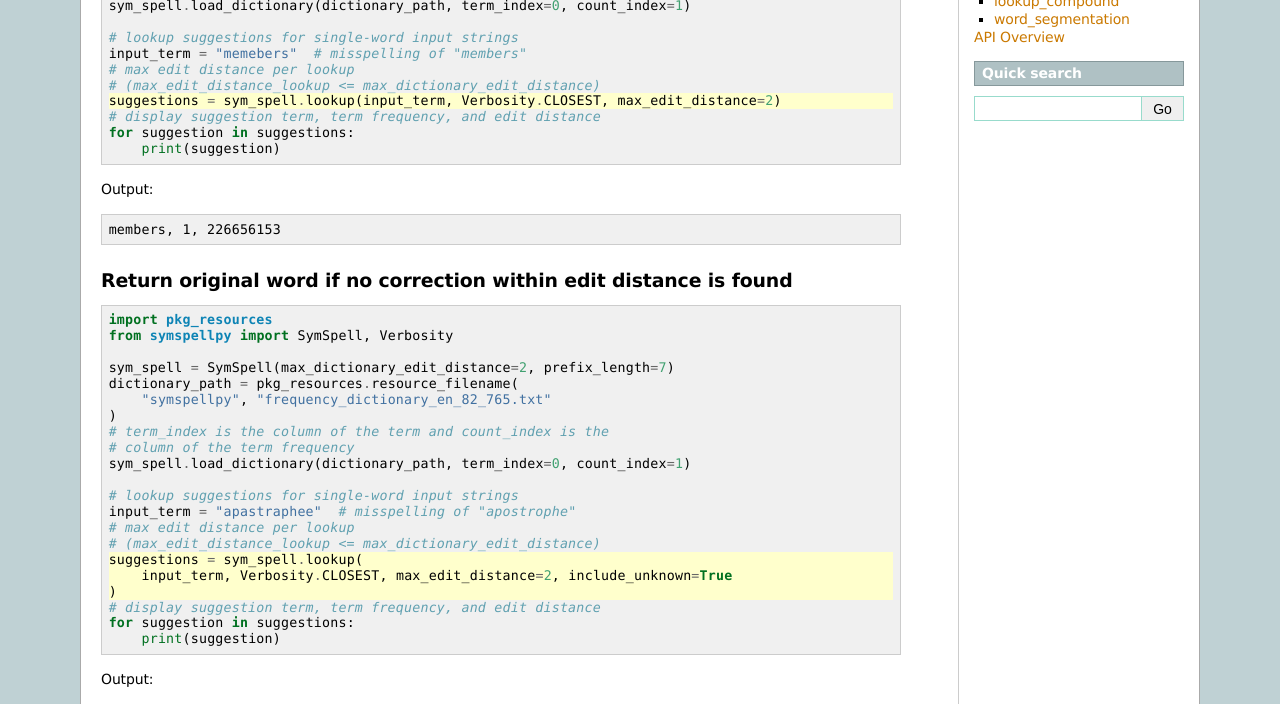
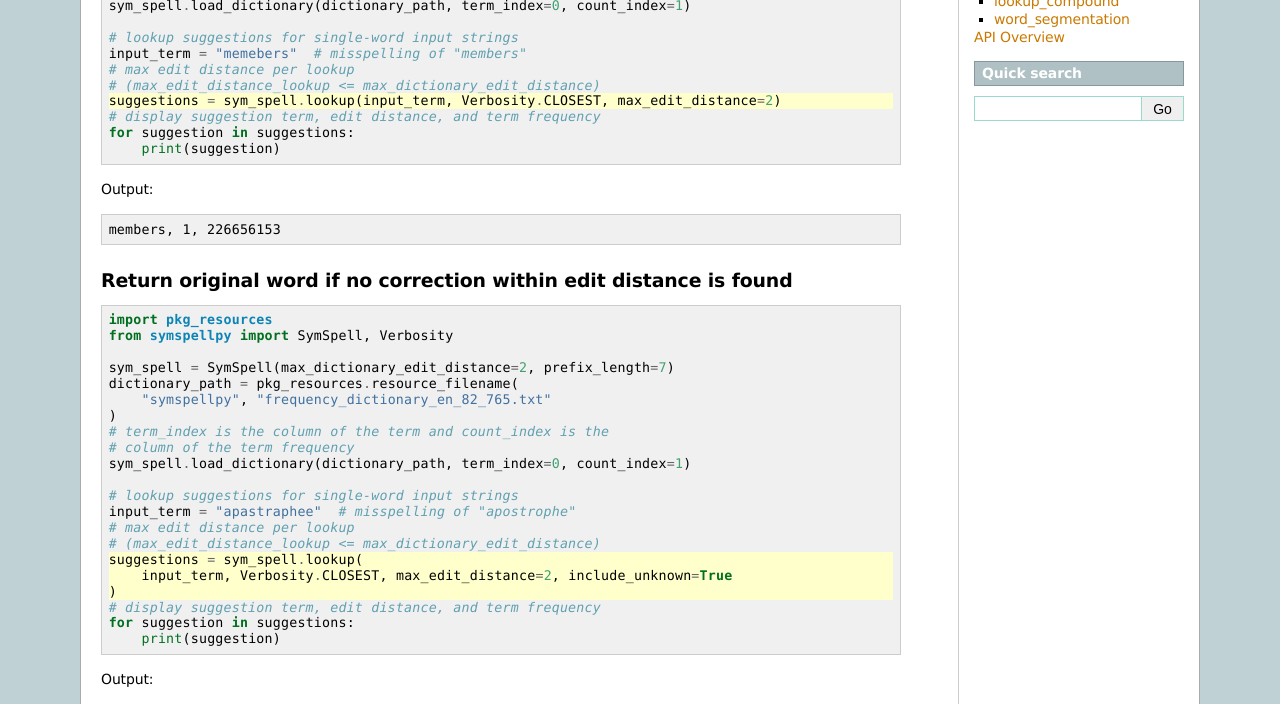
Before and after one commit to mammothb/symspellpy, a Sphinx documentation site: the page built from docs/examples/lookup.rst, in a window 1280 px wide and 1400 px high. Shown: the part 293-997 px from the top of the window. Built offline with Sphinx 7.4.7, drawn with Linux system fonts in a browser that asks for light colours; the version number is read from the project's files by our own code; some of the changed text lies outside the part shown.

```diff
--- a/docs/examples/lookup.rst
+++ b/docs/examples/lookup.rst
@@ -24,7 +24,7 @@ Basic usage
   # max edit distance per lookup
   # (max_edit_distance_lookup <= max_dictionary_edit_distance)
   suggestions = sym_spell.lookup(input_term, Verbosity.CLOSEST, max_edit_distance=2)
-  # display suggestion term, term frequency, and edit distance
+  # display suggestion term, edit distance, and term frequency
   for suggestion in suggestions:
       print(suggestion)
 
@@ -56,7 +56,7 @@ Return original word if no correction within edit distance is found
   suggestions = sym_spell.lookup(
       input_term, Verbosity.CLOSEST, max_edit_distance=2, include_unknown=True
   )
-  # display suggestion term, term frequency, and edit distance
+  # display suggestion term, edit distance, and term frequency
   for suggestion in suggestions:
       print(suggestion)
 
@@ -91,7 +91,7 @@ Avoid correcting phrases matching regex
   suggestions = sym_spell.lookup(
       input_term, Verbosity.CLOSEST, max_edit_distance=2, ignore_token=r"\w+\d"
   )
-  # display suggestion term, term frequency, and edit distance
+  # display suggestion term, edit distance, and term frequency
   for suggestion in suggestions:
       print(suggestion)
 
@@ -126,7 +126,7 @@ Keep original casing
   suggestions = sym_spell.lookup(
       input_term, Verbosity.CLOSEST, max_edit_distance=2, transfer_casing=True
   )
-  # display suggestion term, term frequency, and edit distance
+  # display suggestion term, edit distance, and term frequency
   for suggestion in suggestions:
       print(suggestion)
 
```
